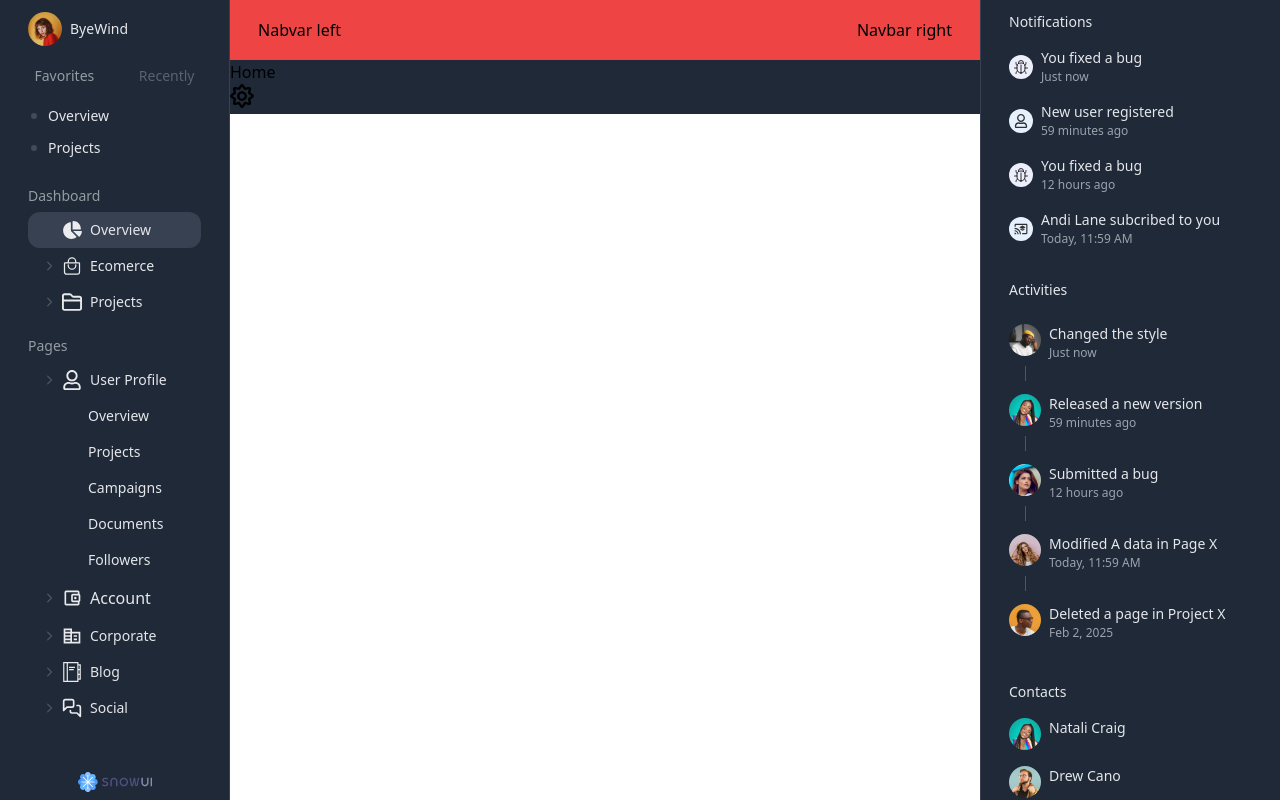
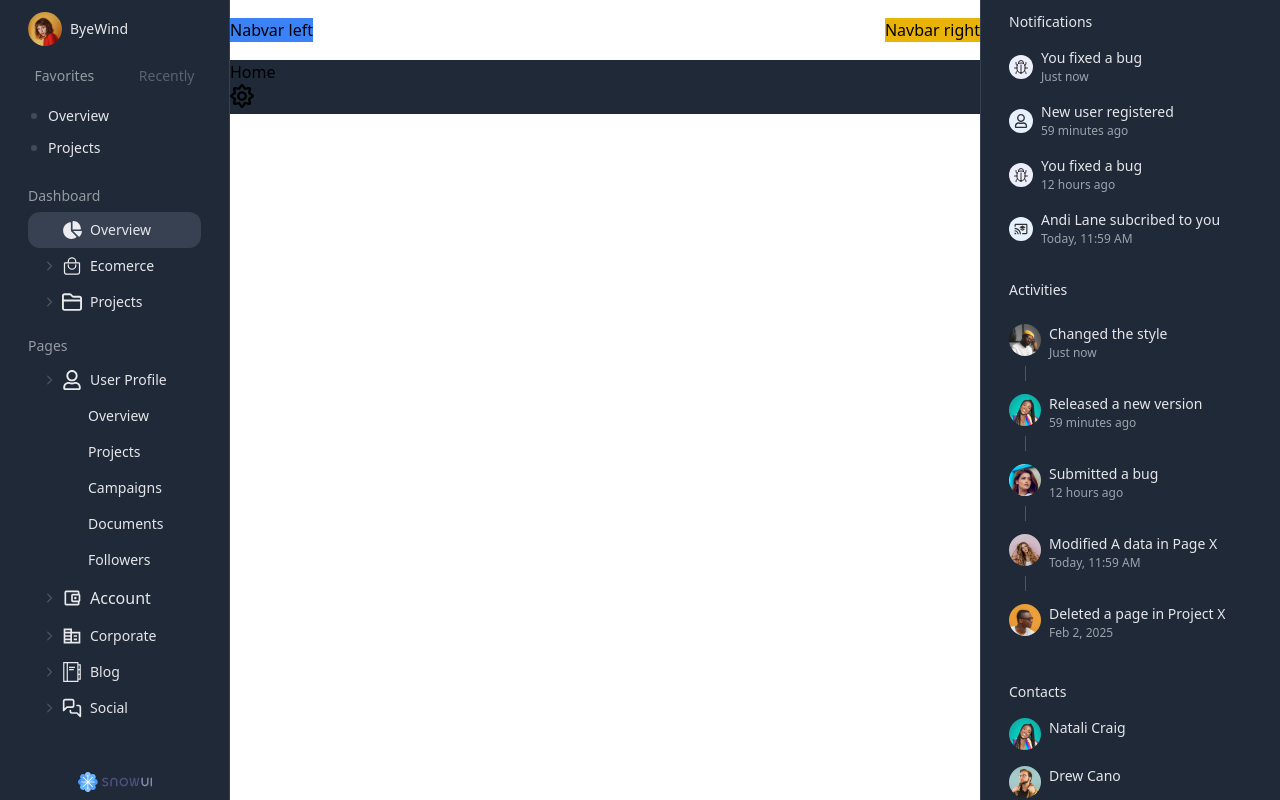
Before and after one commit to Ceci007/react-dashboard, a React (Vite) app: page / in a window 1280 px wide. Built offline with nearby package versions, Linux system fonts and the light colour scheme.

Commit message:
Better positioning navbar

```diff
--- a/src/App.jsx
+++ b/src/App.jsx
@@ -19,8 +19,8 @@ function App() {
     <Router>
       <ThemeContextProvider>
         <Sidebar />
+        <Notifications />
         <Navbar />
-        <Notifications />
         <Routes>
           <Route path="/" element={<Home />} />
           {/**
--- a/src/components/Navbar.jsx
+++ b/src/components/Navbar.jsx
@@ -1,10 +1,10 @@
 const Navbar = () => {
   return (
-    <div className="fixed w-[calc(100vw - (230px + 300px))] top-0 md:!right-[300px] md:left-[230px] h-[60px] px-7 py-3 flex items-center justify-between bg-red-500">
-      <div>
+    <div className="fixed top-0 w-full md:w-[calc(100vw - 530px)] h-[60px] flex items-center justify-between">
+      <div className="bg-blue-500 md:ml-[230px]">
         Nabvar left
       </div>
-      <div className="">
+      <div className="bg-yellow-500 md:mr-[300px]">
         Navbar right
       </div>
     </div>
```
